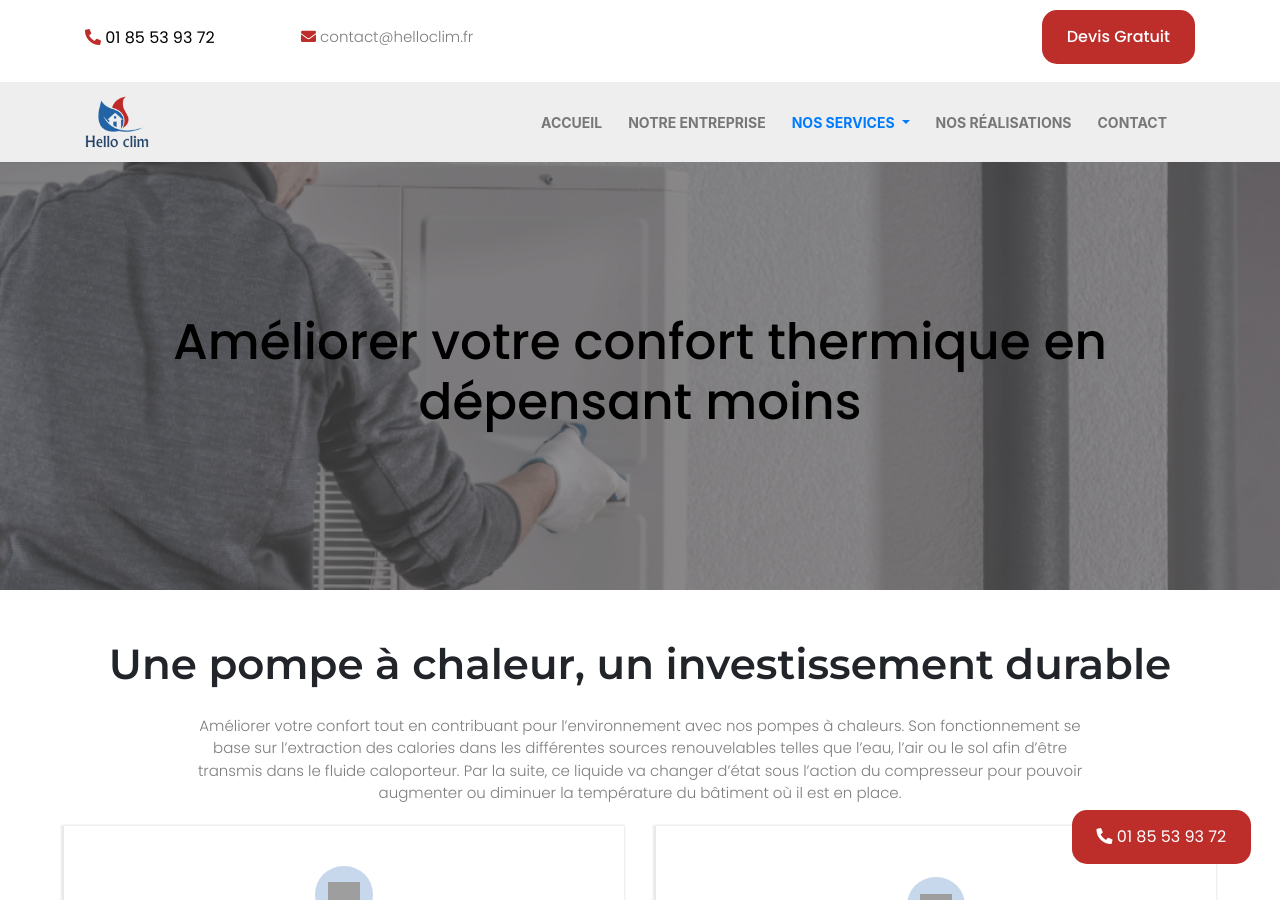
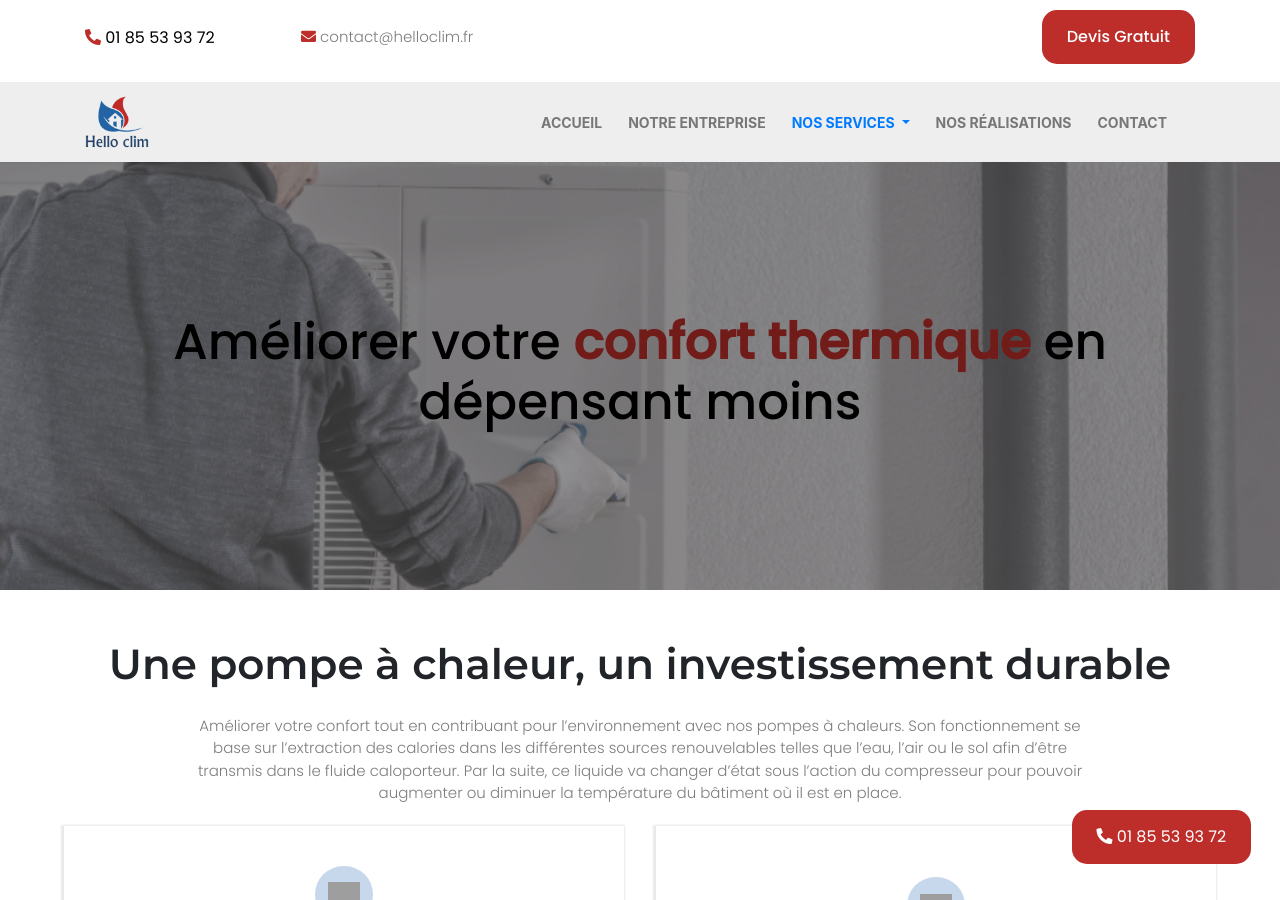
Before and after one commit to ejezie/pompe-a-chaleur-91.com, a Jekyll site: the page built from src/pompe-a-chaleur.html, in a window 1280 px wide and 900 px high. Built offline with Jekyll 4.4.1, drawn with Linux system fonts in a browser that asks for light colours; grey boxes are pictures that could not be loaded.

Commit message:
Update pompe-a-chaleur.html

```diff
--- a/src/pompe-a-chaleur.html
+++ b/src/pompe-a-chaleur.html
@@ -7,121 +7,244 @@
 
 <section class="slider slide1" id="pmbg">
   <div class="container">
-        <h1>Améliorer votre confort thermique en dépensant moins </h1>
+    <h1>Améliorer votre <span>confort thermique</span> en dépensant moins</h1>
   </div>
 </section>
 
 <div class="sec-one" id="pomp-one">
-    <h2>Une pompe à chaleur, un investissement durable</h2>
-    <p style="max-width: 900px; text-align: center; padding: 0.3rem;">Améliorer votre confort tout en contribuant pour l’environnement avec nos pompes à chaleurs. Son fonctionnement se base sur l’extraction des calories dans les différentes sources renouvelables telles que l’eau, l’air ou le sol afin d’être transmis dans le fluide caloporteur. Par la suite, ce liquide va changer d’état sous l’action du compresseur pour pouvoir augmenter ou diminuer la température du bâtiment où il est en place.</p>
+  <h2 class="observe">Une pompe à chaleur, un investissement durable</h2>
+  <p style="max-width: 900px; text-align: center; padding: 0.3rem" class="observe">
+    Améliorer votre confort tout en contribuant pour l’environnement avec nos
+    pompes à chaleurs. Son fonctionnement se base sur l’extraction des calories
+    dans les différentes sources renouvelables telles que l’eau, l’air ou le sol
+    afin d’être transmis dans le fluide caloporteur. Par la suite, ce liquide va
+    changer d’état sous l’action du compresseur pour pouvoir augmenter ou
+    diminuer la température du bâtiment où il est en place.
+  </p>
   <div class="content-wrap">
-        <div class="content">
+    <div class="content observe">
       <div class="wrap">
         <div class="logo-wrap">
-                    <img src="./assets/img/snowflake.png" alt="snowflake">
+          <img src="./assets/img/snowflake.png" alt="snowflake" />
         </div>
-                <h3>La pompe à chaleur Air/Air
-                </h3>
-                <p>Le pompe à chaleur air-air est une pompe à chaleur qui fonctionne grâce à l’énergie de l’air. En plus de procurer le chauffage, vous pourrez profiter de son air frais durant les grandes chaleurs d’été avec les modèles réversibles. Tous les modèles se composent de :
+        <h3>La pompe à chaleur Air/Air</h3>
+        <p>
+          Le pompe à chaleur air-air est une pompe à chaleur qui fonctionne
+          grâce à l’énergie de l’air. En plus de procurer le chauffage, vous
+          pourrez profiter de son air frais durant les grandes chaleurs d’été
+          avec les modèles réversibles. Tous les modèles se composent de :
         </p>
-                <p><i class="fas fa-check"></i> Une unité extérieure : elle a pour rôle d’extraire les calories dans l’air pour activer le liquide frigorigène.
+        <p>
+          <i class="fas fa-check"></i> Une unité extérieure : elle a pour rôle
+          d’extraire les calories dans l’air pour activer le liquide
+          frigorigène.
         </p>
-                <p><i class="fas fa-check"></i> Une unité intérieure : son rôle est de transformer les calories captées en chaleur et de les transmettre via les convecteurs-ventilés fixés aux murs.
+        <p>
+          <i class="fas fa-check"></i> Une unité intérieure : son rôle est de
+          transformer les calories captées en chaleur et de les transmettre via
+          les convecteurs-ventilés fixés aux murs.
         </p>
-                <p>Suivant le modèle de pompe à chaleur air-air que vous aurez choisi, nos conseillers vous recommanderont entre deux modèles : le monosplit (un seul module à l’intérieur de votre logement) et le multisplit (avec un nombre de 5 modules maximum dans l’habitat).
+        <p>
+          Suivant le modèle de pompe à chaleur air-air que vous aurez choisi,
+          nos conseillers vous recommanderont entre deux modèles : le monosplit
+          (un seul module à l’intérieur de votre logement) et le multisplit
+          (avec un nombre de 5 modules maximum dans l’habitat).
         </p>
       </div>
     </div>
-        <div class="content">
+    <div class="content observe">
       <div class="wrap">
         <div class="logo-wrap">
-                    <img src="./assets/img/snowflake.png" alt="snowflake">
+          <img src="./assets/img/snowflake.png" alt="snowflake" />
         </div>
         <h3>La pompe à chaleur Air/Eaut</h3>
-                <p>Le pompe à chaleur air-eau se distingue par rapport à son fonctionnement, elle prend comme la pompe à chaleur air-air sa source d’énergie en récoltant les calories dans l’air cependant, au lieu du liquide frigorigène, utiliser l’eau pour véhiculer la chaleur. La pompe à chaleur air-eau est le plus souvent présentée sous la forme de modèle monobloc qui se compose de 4 éléments :
+        <p>
+          Le pompe à chaleur air-eau se distingue par rapport à son
+          fonctionnement, elle prend comme la pompe à chaleur air-air sa source
+          d’énergie en récoltant les calories dans l’air cependant, au lieu du
+          liquide frigorigène, utiliser l’eau pour véhiculer la chaleur. La
+          pompe à chaleur air-eau est le plus souvent présentée sous la forme de
+          modèle monobloc qui se compose de 4 éléments :
         </p>
-                <p><i class="fas fa-check"></i> L’évaporateur : a pour rôle de transformer le fluide frigorigène en vapeur ;
+        <p>
+          <i class="fas fa-check"></i> L’évaporateur : a pour rôle de
+          transformer le fluide frigorigène en vapeur ;
         </p>
-                <p><i class="fas fa-check"></i> Le compresseur : a pour rôle d’augmenter la pression et la chaleur du gaz
+        <p>
+          <i class="fas fa-check"></i> Le compresseur : a pour rôle d’augmenter
+          la pression et la chaleur du gaz
         </p>
-                <p><i class="fas fa-check"></i> Le condenseur : dont le rôle est de restituer la chaleur à l’eau de chauffage via le fluide frigorigène
+        <p>
+          <i class="fas fa-check"></i> Le condenseur : dont le rôle est de
+          restituer la chaleur à l’eau de chauffage via le fluide frigorigène
         </p>
-                <p><i class="fas fa-check"></i> Le détendeur : a pour rôle de diminuer la pression et la température du gaz.
+        <p>
+          <i class="fas fa-check"></i> Le détendeur : a pour rôle de diminuer la
+          pression et la température du gaz.
         </p>
       </div>
     </div>
   </div>
-    <a class="button btn-menu" href="{% link devis.html %}"> Devis Gratuit</a>
+  <a class="button btn-menu observe" href="{% link devis.html %}"> Devis Gratuit</a>
 </div>
 
 <div class="sec-two">
-    <h2>Trouver une aide financière pour réaliser votre transition énergétique
+  <h2 class="observe">
+    Trouver une aide financière pour réaliser votre transition énergétique
   </h2>
   <div class="content-wrap">
-        <div class="wrap">
-            <p>Depuis 2020, <a href="https://www.maprimerenov.gouv.fr/prweb/PRAuth/app/AIDES/H9DF1ufnPCNDOGG8PFgaaW3tLvvaZHE9*/!STANDARD?pzuiactionrrr=CXtpbn1CMEhYTnBBTUpHR29od3FsdlR3QTBpbzlKa3llaHRqMStYSXN2WjFYOVcrQStLWW00blN2dERVUDJXV0FCSi81R0xNSk9yVWRUa1d0REl3d1NQcEpXQT09*" style="text-decoration: none;">MaPrimeRénov'</a>  a été mis en place pour permettre à tous les ménages d’optimiser leur confort tout en préservant l’environnement. Cette aide financière est destinée pour tous les travaux engagés depuis le 1er octobre 2020, suivant votre situation familiale le plafond de votre prime peut aller de 40 % à 90 %. Notre entreprise vous aide à bénéficier des aides à la rénovation énergétique et s’assure que vous puissiez en bénéficier. En effet, la prime de rénovation énergétique doit être réalisée par des artisans certifiés RGE, c’est le cas de notre entreprise de pompe à chaleur dans le 91</p>
+    <div class="wrap observe">
       <p>
-        </div>
-        <div class="wrap">
-            <p style="text-align: center;">D’autres aides sont à disposition comme :</p>
-            <p><i class="fas fa-check"></i> L’aide financière travaux 2021 : chèque énergie. Destinée au ménage avec un revenu modeste, elle est disponible chaque année. La liste des bénéficiaires est définie par l’administration fiscale et le chèque est envoyé directement au bénéficiaire.</p>
-            <p><i class="fas fa-check"></i> Taux réduit de TVA : propriétaires occupants, bailleurs, syndicats de propriétaires ou locataires occupant ou société civiles immobilières, vous pourrez bénéficier de cette aide si vous entreprenez des travaux d’économies d’énergie dans un logement dont la construction a 2 ans d’ancienneté.</p>
-            <p><i class="fas fa-check"></i> L’Eco-prêt à taux zéro : dispositif valable jusqu’en fin 2021, destiné au logement à rénover achever avant le 1er janvier 1990.</p>
-            <p>Nous vous accompagnons sur toutes les procédures et vous guidons pour que vous puissiez profiter des prix les plus bas sur votre pompe à chaleur.</p>
+        Depuis 2020,
+        <a
+          href="https://www.maprimerenov.gouv.fr/prweb/PRAuth/app/AIDES_/BPNVwCpLW8TKW49zoQZpAw*/!STANDARD"
+          style="text-decoration: none"
+          >MaPrimeRénov'</a
+        >
+        a été mis en place pour permettre à tous les ménages d’optimiser leur
+        confort tout en préservant l’environnement. Cette aide financière est
+        destinée pour tous les travaux engagés depuis le 1er octobre 2020,
+        suivant votre situation familiale le plafond de votre prime peut aller
+        de 40 % à 90 %. Notre entreprise vous aide à bénéficier des aides à la
+        rénovation énergétique et s’assure que vous puissiez en bénéficier. En
+        effet, la prime de rénovation énergétique doit être réalisée par des
+        artisans certifiés RGE, c’est le cas de notre entreprise de pompe à
+        chaleur dans le 91
+      </p>
+      <p></p>
     </div>
 
+    <div class="wrap observe">
+      <p style="text-align: center">
+        D’autres aides sont à disposition comme :
+      </p>
+      <p>
+        <i class="fas fa-check"></i> L’aide financière travaux 2021 : chèque
+        énergie. Destinée au ménage avec un revenu modeste, elle est disponible
+        chaque année. La liste des bénéficiaires est définie par
+        l’administration fiscale et le chèque est envoyé directement au
+        bénéficiaire.
+      </p>
+      <p>
+        <i class="fas fa-check"></i> Taux réduit de TVA : propriétaires
+        occupants, bailleurs, syndicats de propriétaires ou locataires occupant
+        ou société civiles immobilières, vous pourrez bénéficier de cette aide
+        si vous entreprenez des travaux d’économies d’énergie dans un logement
+        dont la construction a 2 ans d’ancienneté.
+      </p>
+      <p>
+        <i class="fas fa-check"></i> L’Eco-prêt à taux zéro : dispositif valable
+        jusqu’en fin 2021, destiné au logement à rénover achever avant le
+        1er janvier 1990.
+      </p>
+      <p>
+        Nous vous accompagnons sur toutes les procédures et vous guidons pour
+        que vous puissiez profiter des prix les plus bas sur votre pompe à
+        chaleur.
+      </p>
+    </div>
   </div>
 </div>
 
-<div class="sec-three">
-    <img src="./assets/img/pm1.png" alt="">
-    <img src="./assets/img/pm2.png" alt="">
-    <img src="./assets/img/pm3.png" alt="">
-    <img src="./assets/img/pm4.png" alt="">
+<div class="sec-three observe">
+  <img src="./assets/img/pm1.png" alt="" />
+  <img src="./assets/img/pm2.png" alt="" />
+  <img src="./assets/img/pm3.png" alt="" />
+  <img src="./assets/img/pm4.png" alt="" />
 </div>
 
 <div class="sec-four" id="pomp-four">
-    <h2 style="text-align: center;">Un achat sérieux et réfléchi</h2>
-    <h5>L’achat d’une pompe à chaleur ne se fait pas sur un coup de tête, mais doit être fait de manière réfléchie.</h5>
+  <h2 style="text-align: center" class="observe">Un achat sérieux et réfléchi</h2>
+  <h5 class="observe">
+    L’achat d’une pompe à chaleur ne se fait pas sur un coup de tête, mais doit
+    être fait de manière réfléchie.
+  </h5>
   <div class="content-wrap">
-        <div class="left">
+    <div class="left observe">
       <div class="wrap">
-                <p>Vous pouvez avoir une idée de votre pompe à chaleur avant de demander votre devis gratuit. Penser dans un premier temps à vous renseigner sur les coûts du type et du modèle de pompe à chaleur que vous souhaitez utiliser. Ensuite, vous devez inclure dans vos dépenses les coûts des accessoires (kit silencieux, connectivité, etc.). Enfin, penser aux coûts de la main-d’œuvre et de la configuration de l’appareil ainsi que les coûts d’entretien qui sont devenus obligatoires. </p>
+        <p>
+          Vous pouvez avoir une idée de votre pompe à chaleur avant de demander
+          votre devis gratuit. Penser dans un premier temps à vous renseigner
+          sur les coûts du type et du modèle de pompe à chaleur que vous
+          souhaitez utiliser. Ensuite, vous devez inclure dans vos dépenses les
+          coûts des accessoires (kit silencieux, connectivité, etc.). Enfin,
+          penser aux coûts de la main-d’œuvre et de la configuration de
+          l’appareil ainsi que les coûts d’entretien qui sont devenus
+          obligatoires.
+        </p>
       </div>
     </div>
-        <div class="right">
+    <div class="right observe">
       <div class="wrap">
         <h2>Critère de faisabilité</h2>
-                <div class="text">Quelques conditions doivent être prises en compte pour installer une pompe à chaleur, d’abord vous devez :</div>
-                <p><i class="fas fa-check"></i>Avoir un circuit de chauffage central,</p>
-                <p><i class="fas fa-check"></i>Veiller à avoir un espace suffisant pour permettre à l’air de circuler, et également un endroit qui ne risque pas de gêner qui que soit.</p>
-                <p><i class="fas fa-check"></i>Le module intérieur doit être installé dans un abri pour le protéger du gel</p>
-                <div class="text"><div class="text">Quelques conditions doivent être prises en compte pour installer une pompe à chaleur, d’abord vous devez :</div></div>
+        <div class="text">
+          Quelques conditions doivent être prises en compte pour installer une
+          pompe à chaleur, d’abord vous devez :
+        </div>
+        <p>
+          <i class="fas fa-check"></i>Avoir un circuit de chauffage central,
+        </p>
+        <p>
+          <i class="fas fa-check"></i>Veiller à avoir un espace suffisant pour
+          permettre à l’air de circuler, et également un endroit qui ne risque
+          pas de gêner qui que soit.
+        </p>
+        <p>
+          <i class="fas fa-check"></i>Le module intérieur doit être installé
+          dans un abri pour le protéger du gel
+        </p>
+        <div class="text">
+          <div class="text">
+            Quelques conditions doivent être prises en compte pour installer une
+            pompe à chaleur, d’abord vous devez :
+          </div>
+        </div>
       </div>
     </div>
   </div>
 </div>
 
 <div class="sec-five">
-    <h2>Nos services</h2>
+  <h2 class="observe">Nos services</h2>
   <div class="content-wrap">
-        <div class="left">
+    <div class="left observe">
       <div class="wrap">
         <h3>Vente</h3>
-                <p> Nous vous proposons principalement deux types de modèles de pompe à chaleur qui sont la pompe à chaleur air-air et la pompe à chaleur air-eau. Disponible sous différentes marques,<strong style="color: black;"> nous vous proposons des pompes à chaleur de qualité au meilleur prix.</strong></p>
+        <p>
+          Nous vous proposons principalement deux types de modèles de pompe à
+          chaleur qui sont la pompe à chaleur air-air et la pompe à chaleur
+          air-eau. Disponible sous différentes marques,<strong
+            style="color: black"
+          >
+            nous vous proposons des pompes à chaleur de qualité au meilleur
+            prix.</strong
+          >
+        </p>
       </div>
     </div>
-        <div class="center">
+    <div class="center observe">
       <div class="wrap">
         <h3>Entretien</h3>
-                <p>Notre service d’entretien rapide vous rejoint le plus vite chez vous pour vous aider à optimiser la qualité de votre appareil. Nous vous donnons à chaque fin d’entretien <strong style="color: black;"> un certificat pour l’assurance en cas d’incident.</strong></p>
-
+        <p>
+          Notre service d’entretien rapide vous rejoint le plus vite chez vous
+          pour vous aider à optimiser la qualité de votre appareil. Nous vous
+          donnons à chaque fin d’entretien
+          <strong style="color: black">
+            un certificat pour l’assurance en cas d’incident.</strong
+          >
+        </p>
       </div>
     </div>
-        <div class="right">
+    <div class="right observe">
       <div class="wrap">
         <h3>Dépannage et réparation</h3>
-                <p>Dans les cas d’urgence, nous sommes <strong style="color: black;"> disponibles 7 j/7 et 24 h/24 </strong> pour vous dépanner ou réparer votre pompe à chaleur. Fuite, dysfonctionnement, pannes, nous vous proposerons la meilleure solution pour pouvoir profiter de nouveau de votre pompe à chaleur.</p>
+        <p>
+          Dans les cas d’urgence, nous sommes
+          <strong style="color: black"> disponibles 7 j/7 et 24 h/24 </strong>
+          pour vous dépanner ou réparer votre pompe à chaleur. Fuite,
+          dysfonctionnement, pannes, nous vous proposerons la meilleure solution
+          pour pouvoir profiter de nouveau de votre pompe à chaleur.
+        </p>
       </div>
     </div>
   </div>
```
Lines whose indentation alone changed are shown as unchanged.
